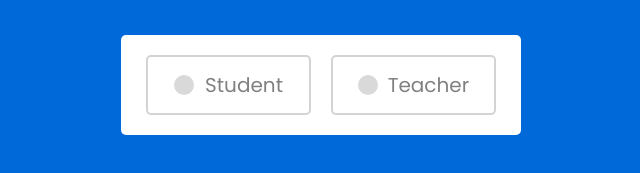
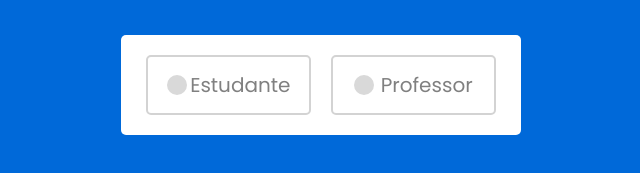
Before and after one commit to Rukasu-BR/Projeto7-CSS-HTML, a plain HTML site: page index.html in a window 1280 px wide. Shown: the part 315-488 px from the top of the page, 319-959 px from the left. Drawn offline with Linux system fonts and the light colour scheme.

Commit message:
Translate HTML content to Portuguese

```diff
--- a/index.html
+++ b/index.html
@@ -3,7 +3,7 @@
 <head>
     <meta charset="UTF-8">
     <meta name="viewport" content="width=device-width, initial-scale=1.0">
-    <title>Custom Radio Buttons</title>
+    <title>Botão radio personalizado</title>
     <link rel="stylesheet" href="style.css">
 </head>
 <body>
@@ -12,11 +12,11 @@
         <input type="radio" name="select" id="option-2">
         <label for="option-1" class="option option-1">
             <div class="dot"></div>
-            <span>Student</span>
+            <span>Estudante</span>
         </label>
          <label for="option-2" class="option option-2">
             <div class="dot"></div>
-            <span>Teacher</span>
+            <span>Professor</span>
         </label>
     </div>
 </body>
```
